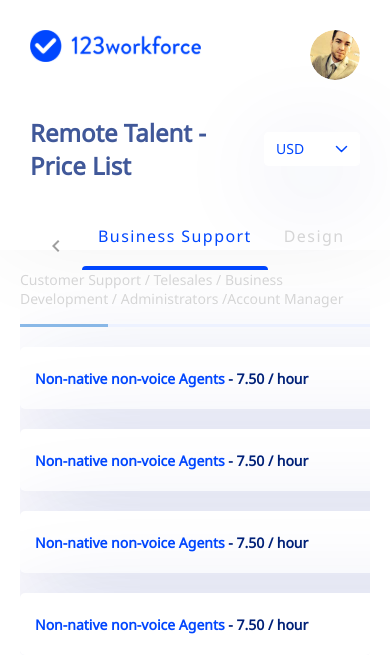
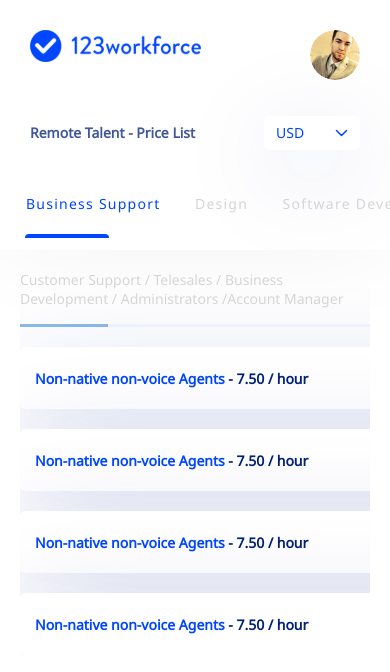
Before and after one commit to nishad-bdg/pricing-new, a Vue app: page / in a window 390 px wide. Shown: the top 672 px of the page. Built offline with nearby package versions, Linux system fonts and the light colour scheme.

Commit message:
mobile version upated

```diff
--- a/src/components/AppNavbar.vue
+++ b/src/components/AppNavbar.vue
@@ -14,7 +14,7 @@
 
       <div class="header-container ml-xl-12">
         <v-row>
-          <v-col xl="5" lg="6"  offset-xl="1" offset-lg="2">
+          <v-col xl="5" lg="6" md="8" sm="12" cols="12" offset-xl="1" offset-lg="2" offset-sm="0">
             <div class="header-flex">
               <div class="nav-header">Remote Talent - Price List</div>
               <div>
@@ -27,6 +27,7 @@
                   v-model="currency"
                   flat
                   hide-details
+                  @change="changeCurrency"
                 >
                   <template v-slot:append>
                     <img src="../assets/images/dropdown-arrow.svg" alt="" />
@@ -38,8 +39,8 @@
             <v-tabs
               background-color="transparent"
               slider-color="#0046FE"
-              show-arrows
-              class="ml-xl-n4 ml-lg-n4 mt-10"
+              hide-arrows
+              class="ml-xl-n4 ml-lg-n4 ml-sm-0 ml-n5 mt-10"
               style="position: absolute"
               v-model="tab"
             >
@@ -87,8 +88,10 @@ export default {
   },
   methods: {
     changeTab(tab) {
-      console.log(tab)
       this.$emit("update:currentTab", tab);
+    },
+    changeCurrency(){
+      console.log(this.currency);
     },
   },
 };
@@ -120,6 +123,16 @@ export default {
       font-size: 24px;
       line-height: 33px;
       color: #405899;
+      @media screen and (max-width: 959px) {
+        font-size: 18px;
+        line-height: 24.52px;
+      }
+      @media screen and (max-width: 400px) {
+        font-size: 14px;
+      }
+      @media screen and (max-width: 350px) {
+        font-size: 12px;
+      }
     }
     .currency {
       width: 96px;
@@ -137,6 +150,10 @@ export default {
       color: #d5d5d6 !important;
       text-transform: capitalize;
       margin-top: -20px;
+      @media screen and (max-width: 1263px) {
+        font-size: 14px;
+        line-height: 19.07px;
+      }
     }
     .tab-text-active {
       font-family: "Noto Sans" !important;
@@ -146,6 +163,10 @@ export default {
       line-height: 22px;
       color: #0046fe !important;
       text-transform: capitalize;
+      @media screen and (max-width: 1263px) {
+        font-size: 14px;
+        line-height: 19.07px;
+      }
     }
   }
 }
@@ -173,8 +194,9 @@ export default {
 .v-tabs-slider {
   min-height: 4px !important;
   border-radius: 10px 10px 0px 0px !important;
-  width: 80%;
+  width: 50% !important;
   margin-top: -2px;
+  margin-left: 15px;
 }
 .theme--light.v-select .v-select__selection--comma {
   font-family: "Noto Sans" !important;
@@ -184,4 +206,7 @@ export default {
   line-height: 16px;
   color: #0046fe !important;
 }
+.v-slide-group__prev--disabled{
+  display: none !important;
+}
 </style>
```
